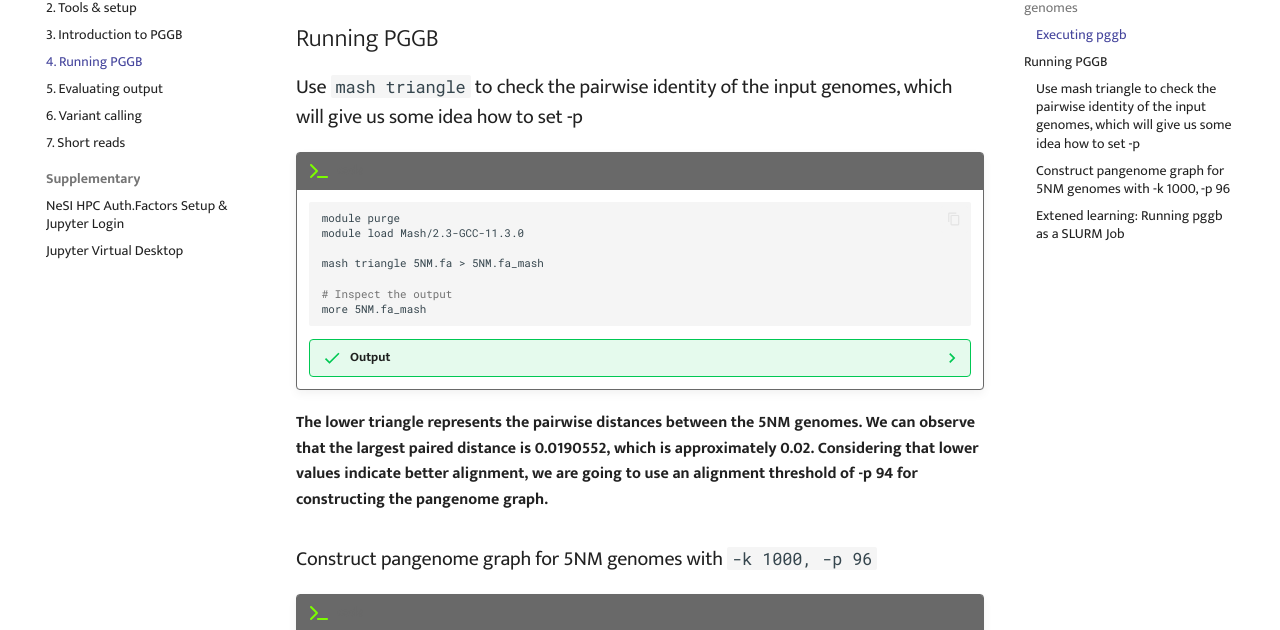
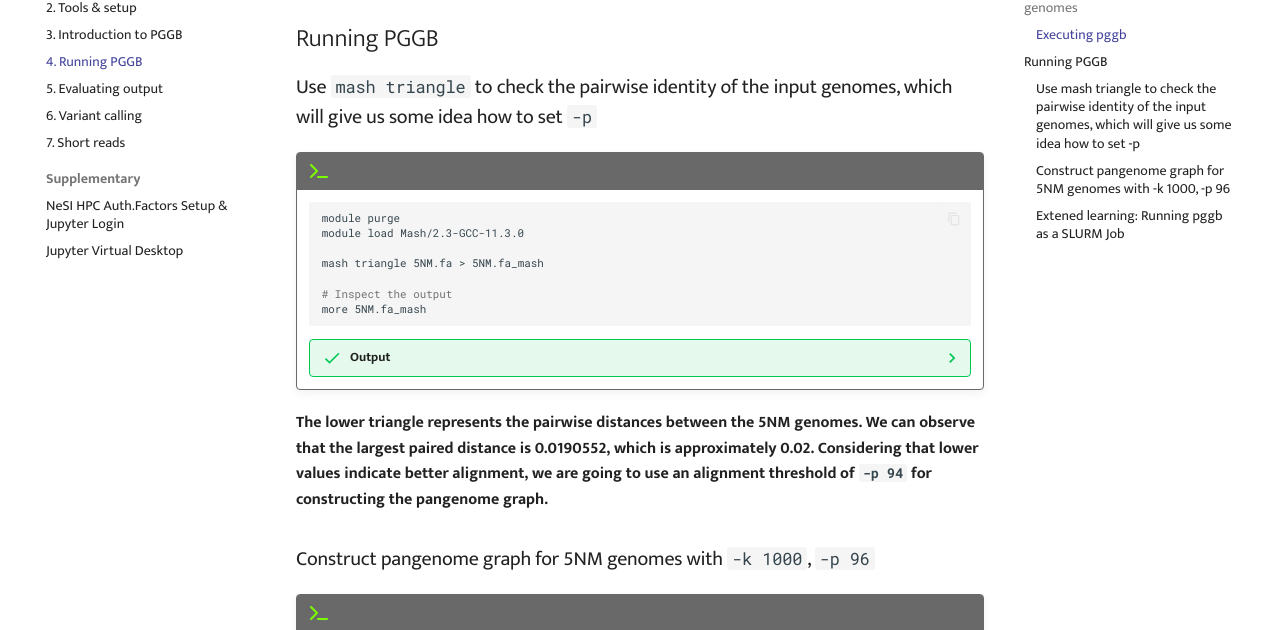
Before and after one commit to GenomicsAotearoa/Pangenome-Graphs-Workshop, an MkDocs documentation site: the page built from docs/4_Running_pggb.md, in a window 1280 px wide and 900 px high, scrolled down 1196 px. Shown: the part 190-820 px from the top of the window. Built offline with MkDocs 1.6.1 and Material for MkDocs 9.7.7, drawn with Linux system fonts in a browser that asks for light colours; comment, search, counter and statistics services are not loaded; some of the changed text lies outside the part shown.

Commit message:
Fixed code formatting in a couple of places

````diff
--- a/docs/4_Running_pggb.md
+++ b/docs/4_Running_pggb.md
@@ -4,7 +4,7 @@
 
 !!! quote ""
 
-    - build pangenome graphs using PGGB
+    Build pangenome graphs using PGGB
 
 
 ## Getting started
@@ -123,7 +123,7 @@
 
 ## Running PGGB
 
-### Use `mash triangle` to check the pairwise identity of the input genomes, which will give us some idea how to set -p
+### Use `mash triangle` to check the pairwise identity of the input genomes, which will give us some idea how to set `-p`
 
 !!! terminal "code"
 
@@ -149,9 +149,9 @@
         ```
 
 
-<b>The lower triangle represents the pairwise distances between the 5NM genomes. We can observe that the largest paired distance is 0.0190552, which is approximately 0.02. Considering that lower values indicate better alignment, we are going to use an alignment threshold of -p 94 for constructing the pangenome graph. </b>
+<b>The lower triangle represents the pairwise distances between the 5NM genomes. We can observe that the largest paired distance is 0.0190552, which is approximately 0.02. Considering that lower values indicate better alignment, we are going to use an alignment threshold of `-p 94` for constructing the pangenome graph. </b>
 
-### Construct pangenome graph for 5NM genomes with `-k 1000, -p 96`
+### Construct pangenome graph for 5NM genomes with `-k 1000`, `-p 96`
 
 !!! terminal "code"
 
````
